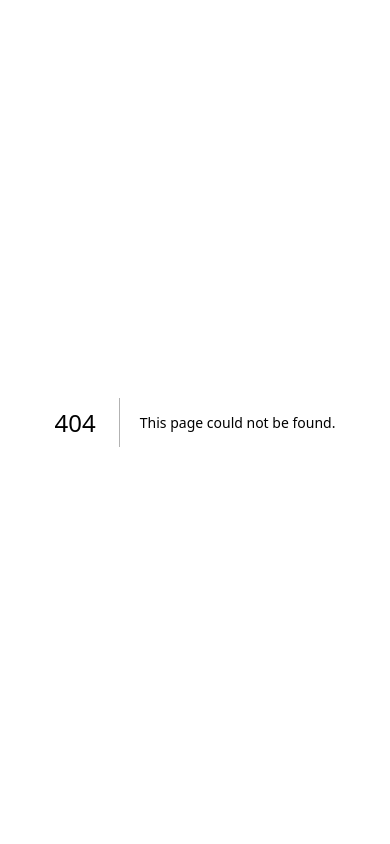
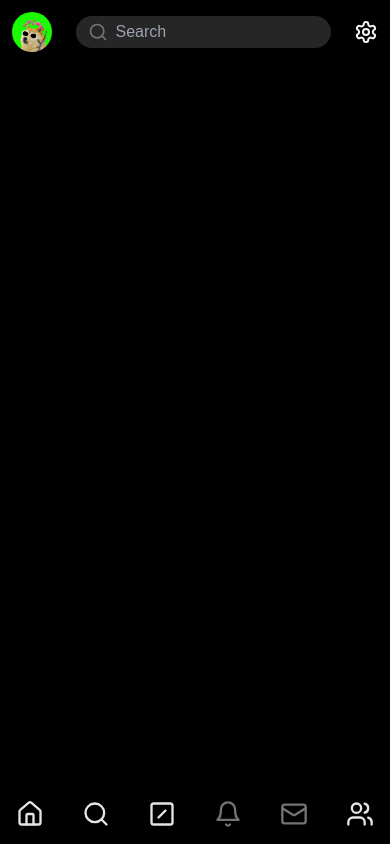
Before and after one commit to jayantpathariya/x, a Next.js app: page /explore in a window 390 px wide. Before the commit this address had no page. Built offline with nearby package versions, Linux system fonts and the light colour scheme; a web font is replaced by a local one.

Commit message:
mobile explore header added

```diff
--- /dev/null
+++ b/app/(site)/explore/page.tsx
@@ -0,0 +1,11 @@
+import { MobileExploreHeader } from "@/components/mobile-explore-header";
+
+const ExplorePage = () => {
+  return (
+    <div className="w-full">
+      <MobileExploreHeader />
+    </div>
+  );
+};
+
+export default ExplorePage;
--- a/app/(site)/layout.tsx
+++ b/app/(site)/layout.tsx
@@ -5,9 +5,9 @@ import { TrendingSidebar } from "@/components/trending-sidebar";
 const SiteLayout = ({ children }: { children: React.ReactNode }) => {
   return (
     <div className="bg-black min-h-screen text-neutral-100">
-      <div className="max-w-7xl mx-auto flex items-stretch relative">
+      <div className="max-w-7xl w-full mx-auto flex relative">
         <Sidebar />
-        <main className="xl:ml-[280px] md:ml-[73px] max-w-[680px]">
+        <main className="xl:ml-[280px] md:ml-[73px] max-w-[680px] w-full">
           {children}
         </main>
         <TrendingSidebar />
--- /dev/null
+++ b/components/mobile-explore-header.tsx
@@ -0,0 +1,27 @@
+import { Search, Settings } from "lucide-react";
+import Image from "next/image";
+
+export const MobileExploreHeader = () => {
+  return (
+    <div className="w-full flex items-center justify-between p-3">
+      <Image
+        src="/profile-picture.png"
+        alt="Profile Picture"
+        width={40}
+        height={40}
+        className="rounded-full"
+      />
+      <div className="relative">
+        <input
+          type="text"
+          placeholder="Search"
+          className="bg-neutral-800 px-2 py-1 rounded-full pl-10 border-none outline-none focus:ring-1 ring-offset-sky-500 peer"
+        />
+        <Search className="absolute size-5 left-3 top-1.5 text-neutral-500 peer-focus:text-sky-500" />
+      </div>
+      <button>
+        <Settings />
+      </button>
+    </div>
+  );
+};
```
